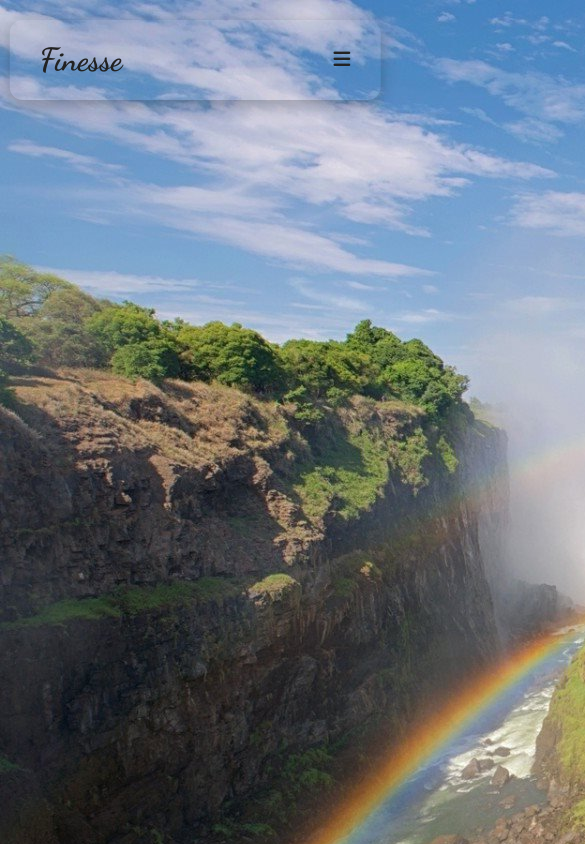
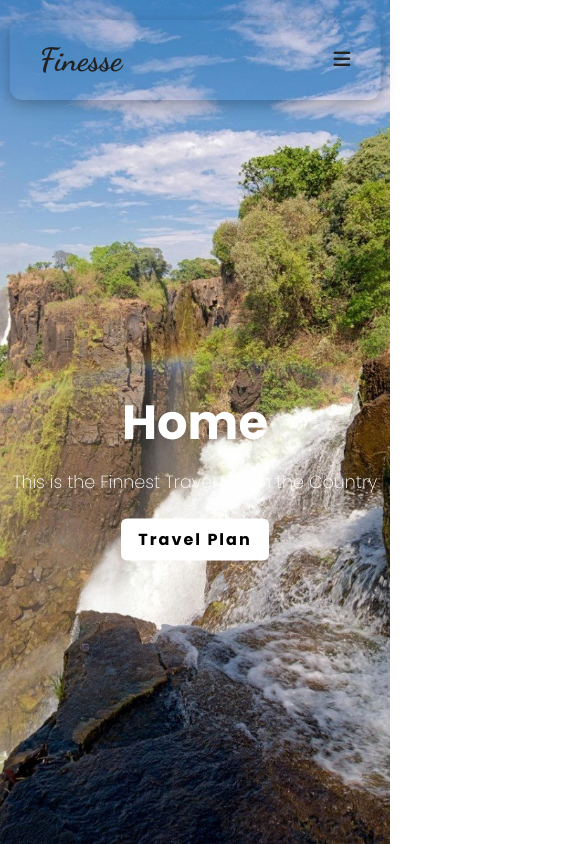
Before and after one commit to Acesulfame02/Tourism-Alternate-React-Project, a React (Create React App) app: page / in a window 390 px wide. Shown: the top 844 px of the page, 585 px wide, since content can reach past the window. Built offline with nearby package versions, Linux system fonts and the light colour scheme.

Commit message:
More responsive Navbar and Better Web Pages.

```diff
--- a/src/Components/Interim.js
+++ b/src/Components/Interim.js
@@ -8,8 +8,8 @@ function Interim (props){
                 <div className='interim-text'>
                     <h1>{props.title}</h1>
                     <p>{props.text}</p>
-                    <a href='/'>
-                        Travel Plan
+                    <a href={props.url} className={props.btnClass}>
+                        {props.btnText}
                     </a>
                 </div>
             </div>
--- a/src/Pages/About.js
+++ b/src/Pages/About.js
@@ -1,12 +1,18 @@
+import Interim from "../Components/Interim";
 import NavBar from "../Components/NavBar";
 
 function About (){
+    const imageSource = require('../Images/img.jpg');
     return(
         <>
             <NavBar />
-            <h1>This is About</h1>
+            <Interim
+                cName = 'interim-mid'
+                interimImage = {imageSource}
+                title = 'About'
+            />
         </>
-    )
+    );
 }
 
 export default About;
--- a/src/Pages/Contact.js
+++ b/src/Pages/Contact.js
@@ -1,10 +1,16 @@
+import Interim from "../Components/Interim";
 import NavBar from "../Components/NavBar";
 
 function Contact (){
+    const imageSource = require('../Images/kalambo_falls.jpg');
     return(
         <>
             <NavBar />
-            <h1>This is Contact</h1>
+            <Interim
+                cName = 'interim-mid'
+                interimImage = {imageSource}
+                title = 'Contact'
+            />
         </>
     )
 }
--- a/src/Pages/Home.js
+++ b/src/Pages/Home.js
@@ -11,6 +11,9 @@ function Home (){
                 interimImage = {imageSource}
                 title = 'Home'
                 text = 'This is the Finnest Travel Site in the Country'
+                btnText = 'Travel Plan'
+                url = '/'
+                btnClass = 'link-interim'
             />
         </>
     );
--- a/src/Pages/Service.js
+++ b/src/Pages/Service.js
@@ -1,10 +1,16 @@
+import Interim from "../Components/Interim";
 import NavBar from "../Components/NavBar";
 
 function Service (){
+    const imageSource = require('../Images/victoria_1.jpg');
     return(
         <>
             <NavBar />
-            <h1>This is Service</h1>
+            <Interim
+                cName = 'interim-mid'
+                interimImage = {imageSource}
+                title = 'Service'
+            />
         </>
     )
 }
--- a/src/Style_Sheets/Interim.css
+++ b/src/Style_Sheets/Interim.css
@@ -0,0 +1,67 @@
+.interim-home{
+    width: 100%;
+    height: 100vh;
+    position: relative;
+}
+
+.interim-mid{
+    width: 100%;
+    height: 70vh;
+    position: relative;
+}
+
+img{
+    width: 100%;
+    height: 100%;
+    object-fit: cover;
+}
+
+.interim-text{
+    position: absolute;
+    top: 55%;
+    left: 50%;
+    transform: translate(-50%, -50%);
+    width: 100%;
+}
+
+.interim-text h1{
+    font-size: 3rem;
+    font-weight: 800;
+    background: #fff;
+    -webkit-background-clip: text;
+    -webkit-text-fill-color: transparent;
+}
+
+.interim-text p{
+    font-size: 1.2rem;
+    color: #fff;
+    padding: 0.5rem 0 2rem 0;
+}
+
+.interim-text .link-interim{
+    text-decoration: none;
+    background: #fff;
+    padding: 1rem 2rem;
+    border-radius: 6px;
+    font-size: 1.1rem;
+    font-weight: bold;
+    letter-spacing: 2px;
+    color: #000;
+}
+
+@media screen and (max-width: 555px){
+    .interim-text h1{
+        padding: 10px 20px;
+    }
+
+    .interim-text p{
+        font-size: 1.1rem;
+        padding: 0 0 2rem 0;
+    }
+
+    .interim-text .link-interim{
+        padding: 0.6rem 1.1rem;
+        border-radius: 6px;
+        font-size: 1rem;
+    }
+}
--- a/src/Style_Sheets/NavBarStyle.css
+++ b/src/Style_Sheets/NavBarStyle.css
@@ -87,12 +87,11 @@ button:hover{
         height: auto;
         position: absolute;
         top: 0;
-        left: -100;
+        left: -100%;
         opacity: 0;
         align-items: stretch;
         padding: 80px 0 30px 0;
         margin: 0;
-        z-index: -1;
         transition: 0.3s ease-in-out;
         border-radius: 13px;
     }
```
